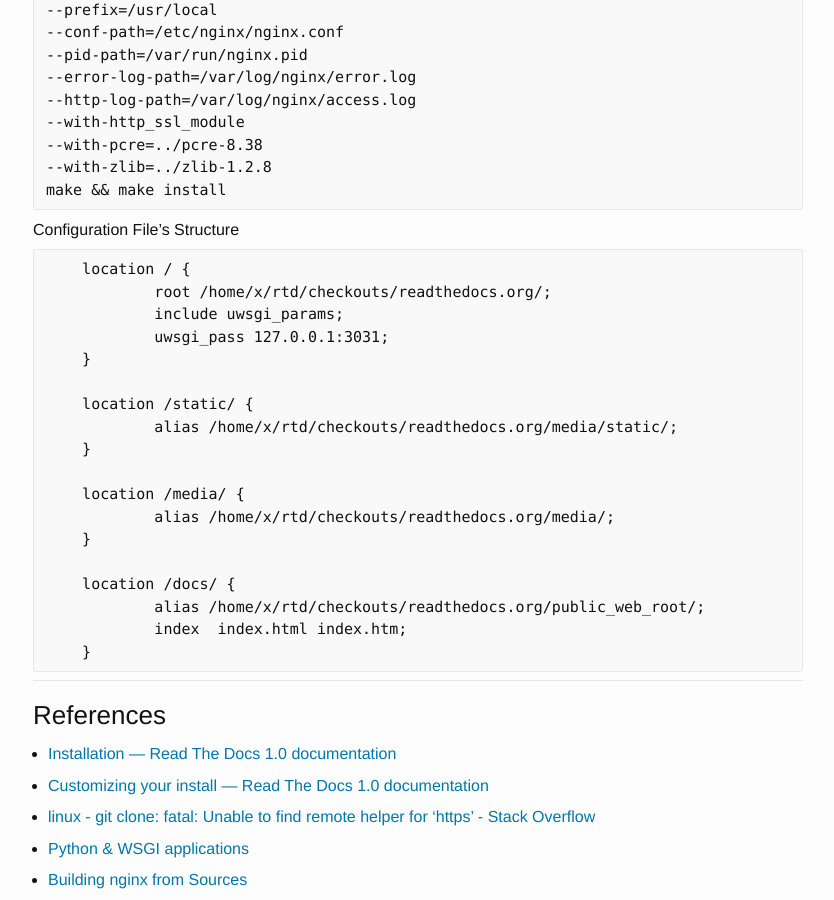
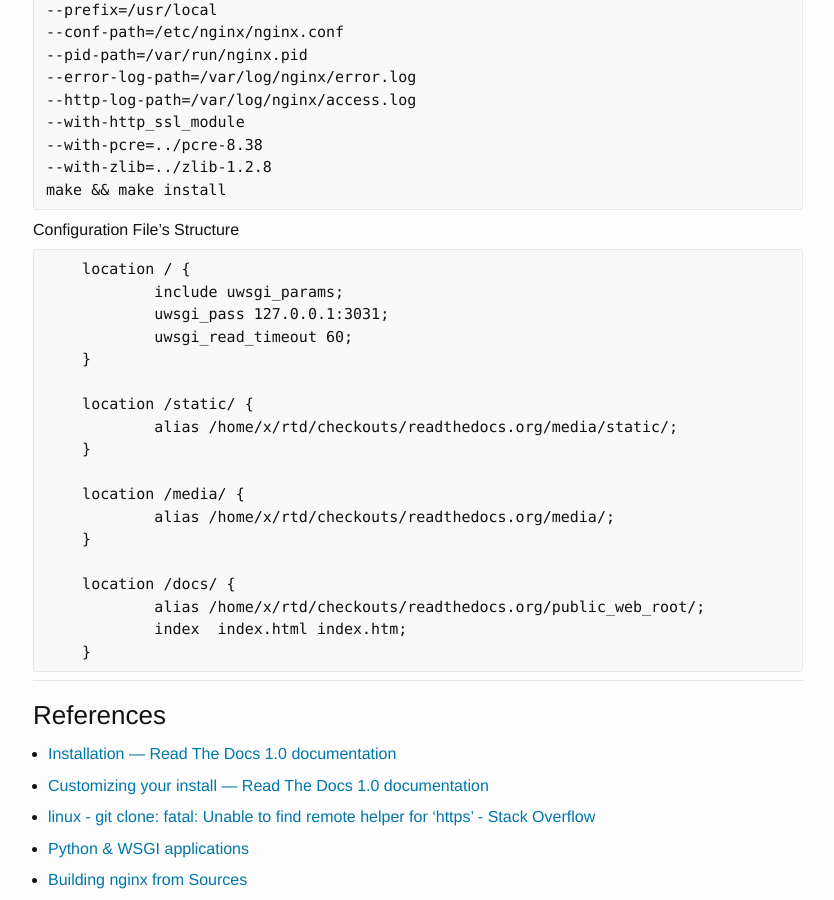
Before and after one commit to ousiax/ousiax.github.io, a Jekyll site: the page built from _posts/2016-05-12-how-to-install-read-the-docs-on-centos.md, in a window 1280 px wide and 900 px high, scrolled down 3762 px. Shown: the whole window, without its empty margins (222-1056 px from the left). Built offline with Jekyll 4.4.1, drawn with Linux system fonts in a browser that asks for light colours; comment, search, counter and statistics services are not loaded.

Commit message:
Update 2016-05-12-how-to-install-read-the-docs-on-centos.md

```diff
--- a/_posts/2016-05-12-how-to-install-read-the-docs-on-centos.md
+++ b/_posts/2016-05-12-how-to-install-read-the-docs-on-centos.md
@@ -178,9 +178,9 @@ Building nginx from Sources, refer to [Building nginx from Sources](http://nginx
 Configuration File's Structure
 
         location / {
-                root /home/x/rtd/checkouts/readthedocs.org/;
                 include uwsgi_params;
                 uwsgi_pass 127.0.0.1:3031;
+                uwsgi_read_timeout 60;
         }
 
         location /static/ {
```
